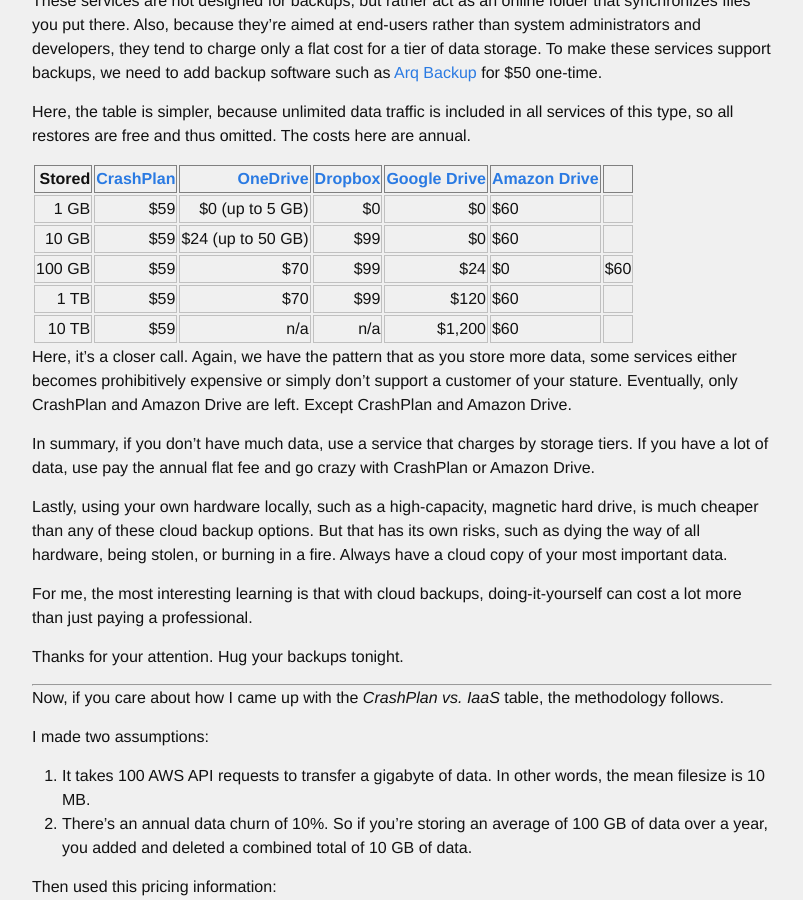
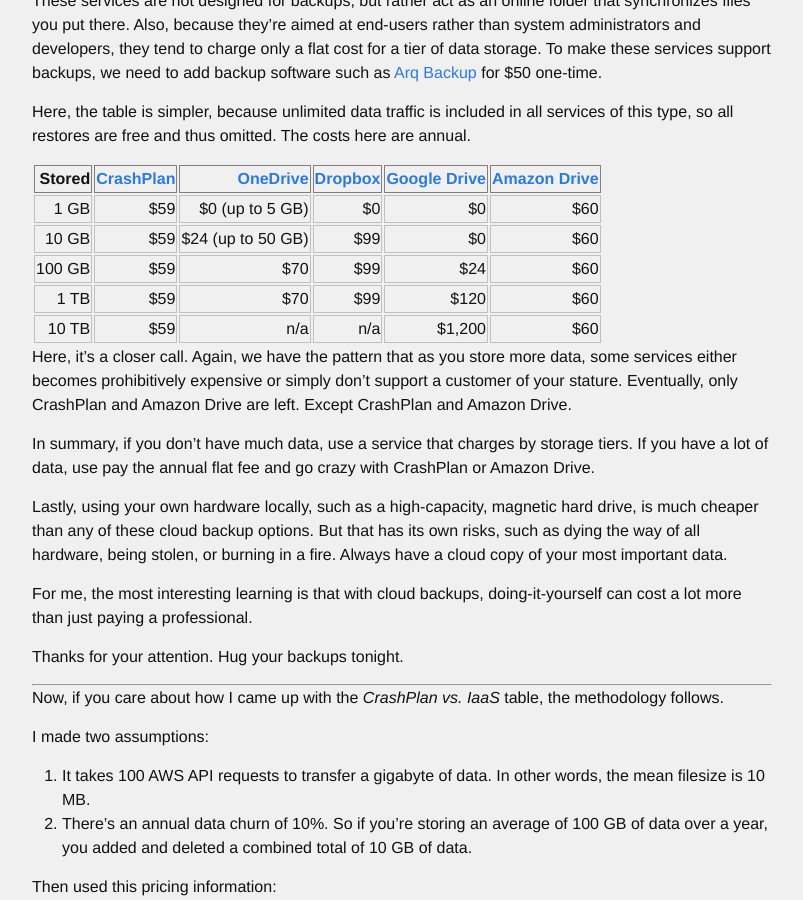
Before and after one commit to philipmw/philipmw.github.io, a Jekyll site: the page built from _posts/2017-01-14-cloud-backup-comparison.md, in a window 1280 px wide and 900 px high, scrolled down 1788 px. Shown: the whole window, without its empty margins (238-1041 px from the left). Built offline with Jekyll 4.4.1, drawn with Linux system fonts in a browser that asks for light colours.

Commit message:
Fixed second table

```diff
--- a/_posts/2017-01-14-cloud-backup-comparison.md
+++ b/_posts/2017-01-14-cloud-backup-comparison.md
@@ -70,12 +70,12 @@
 The costs here are annual.
 
 | Stored | [CrashPlan](http://www.crashplan.com) | [OneDrive](http://www.onedrive.com) | [Dropbox](http://www.dropbox.com) | [Google Drive](http://google.com/drive) | [Amazon Drive](https://www.amazon.com/clouddrive/home) |
-| -----: | --: | --: | --: | --: |
-| 1 GB | $59 | $0 (up to 5 GB) | $0 | $0 | $60 |
-| 10 GB | $59 | $24 (up to 50 GB) | $99 | $0 | $60 |
-| 100 GB | $59 | $70 | $99 | $24 | $0 | $60 |
-| 1 TB | $59 | $70 | $99 | $120 | $60 |
-| 10 TB | $59 | n/a | n/a | $1,200 | $60 |
+| -----: | --: | --: | --: | --: | --: |
+| 1 GB   | $59 | $0 (up to 5 GB) | $0 | $0 | $60 |
+| 10 GB  | $59 | $24 (up to 50 GB) | $99 | $0 | $60 |
+| 100 GB | $59 | $70 | $99 | $24 | $60 |
+| 1 TB   | $59 | $70 | $99 | $120 | $60 |
+| 10 TB  | $59 | n/a | n/a | $1,200 | $60 |
 
 Here, it's a closer call.
 Again, we have the pattern that as you store more data, some services either becomes prohibitively expensive or simply don't support a customer of your stature.
```
